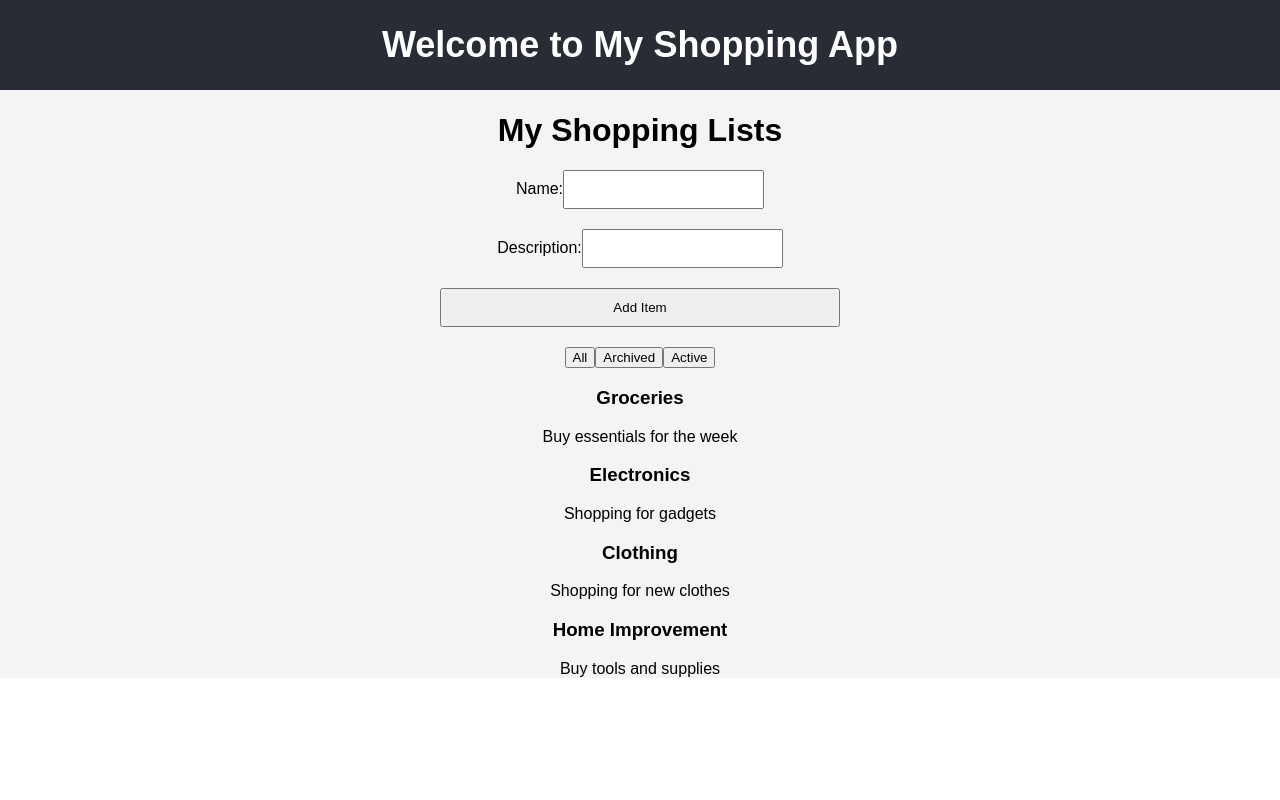
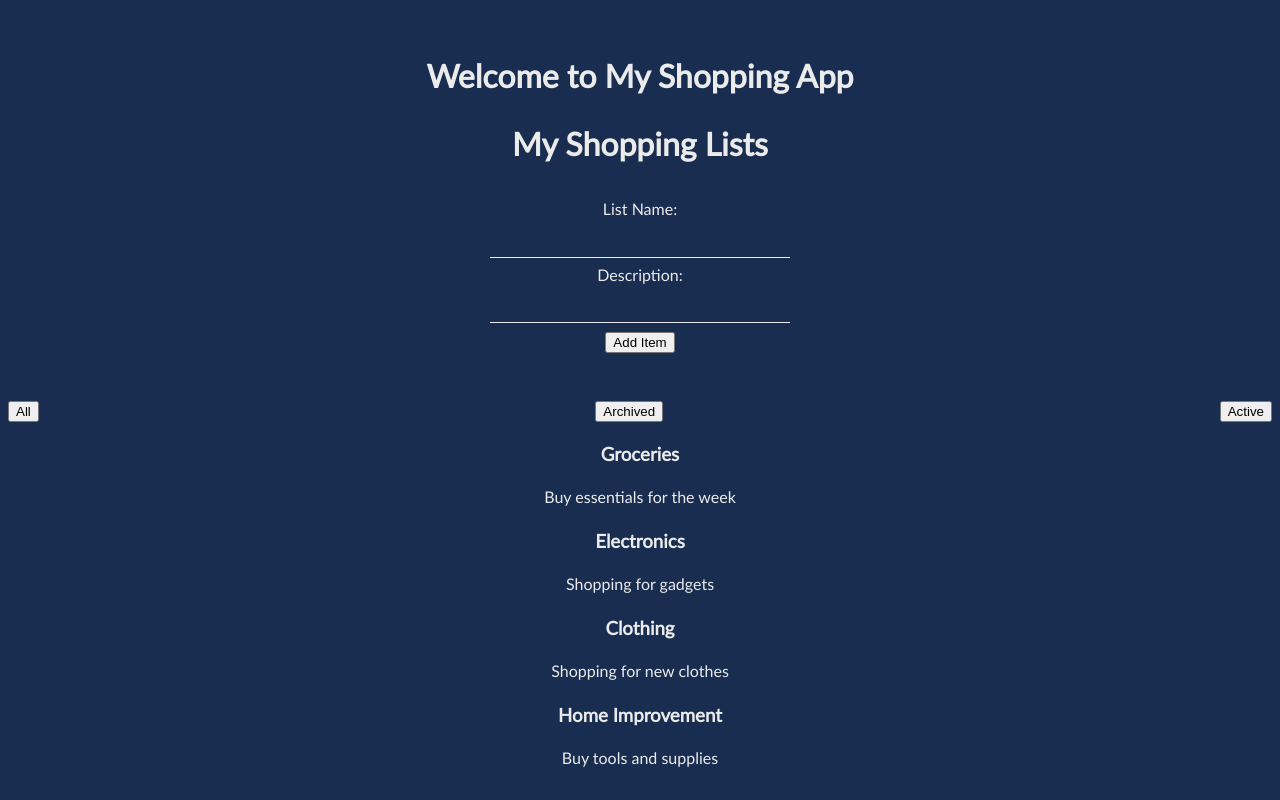
Before and after one commit to Martinb113/Shopping-list, a React (Create React App) app: page / in a window 1280 px wide. Built offline with nearby package versions, Linux system fonts and the light colour scheme; what miragejs would draw is missing.

Commit message:
ccs & not working list detaisl

```diff
--- a/src/components/AddShoppingListForm.jsx
+++ b/src/components/AddShoppingListForm.jsx
@@ -16,17 +16,17 @@ function AddShoppingListForm({ onAddList }) {
   };
 
   return (
-    <div className="add-list-form">
+    <div className="add-new">
       <form onSubmit={handleSubmit}>
         <label>
-          Name:
-          <input type="text" value={name} onChange={(e) => setName(e.target.value)} />
+          List Name:
+          <input className="ctrl" type="text" value={name} onChange={(e) => setName(e.target.value)} />
         </label>
         <label>
           Description:
-          <input type="text" value={description} onChange={(e) => setDescription(e.target.value)} />
+          <input className="ctrl" type="text" value={description} onChange={(e) => setDescription(e.target.value)} />
         </label>
-        <button type="submit">Add Item</button>
+        <button className="button" type="submit">Add Item</button>
       </form>
     </div>
   );
--- a/src/components/DeleteConfirmationDialog.jsx
+++ b/src/components/DeleteConfirmationDialog.jsx
@@ -1,5 +1,5 @@
 import React from 'react';
-import './deleteConfDialog.css';
+
 
 const DeleteConfirmationDialog = ({ isOpen, onCancel, onConfirm }) => {
   if (!isOpen) {
--- a/src/components/ShoppingList.jsx
+++ b/src/components/ShoppingList.jsx
@@ -3,7 +3,6 @@
 import React, { useState, useEffect } from 'react';
 import { Link } from 'react-router-dom';
 import DeleteConfirmationDialog from './DeleteConfirmationDialog';
-import './ShoppingList.css';
 import { deleteShoppingList, archiveShoppingList, fetchShoppingLists } from '../apiService';
 
 
--- a/src/components/deleteConfDialog.css
+++ /dev/null
@@ -1,18 +0,0 @@
-.delete-dialog-backdrop {
-    position: fixed;
-    top: 0;
-    left: 0;
-    width: 100%;
-    height: 100%;
-    background-color: rgba(0, 0, 0, 0.5); /* semi-transparent black backdrop */
-    display: flex;
-    justify-content: center;
-    align-items: center;
-  }
-
-  .delete-dialog {
-    background-color: white;
-    padding: 20px;
-    border-radius: 5px;
-    box-shadow: 0 5px 15px rgba(0, 0, 0, 0.3);
-  }
--- a/src/pages/ShoppingListsOverview.jsx
+++ b/src/pages/ShoppingListsOverview.jsx
@@ -12,6 +12,7 @@ const ShoppingListsOverview = () => {
   const [filterType, setFilterType] = useState('all');
   const [isLoading, setIsLoading] = useState(true);
   const [error, setError] = useState(null); // Define error state
+  const [selectedList, setSelectedList] = useState(null);
 
   useEffect(() => {
     const loadShoppingLists = async () => {
@@ -136,31 +137,40 @@ const ShoppingListsOverview = () => {
     return <div>No shopping lists found.</div>;
   }
 
-  const handleSelectList = (id) => {
-    // Logic to handle list selection, maybe to display ShoppingListDetail
+  //Add state to track the selected list
+    const handleSelectList = (listId) => {
+    const list = shoppingLists.find((l) => l.id === listId);
+    setSelectedList(list);
   };
+
 
   return (
     <div>
     <h1>My Shopping Lists</h1>
     <AddShoppingListForm onAddList={handleAddList} />
-    <div style={{ margin: '10px 0' }}>
+    <div className="buttons-container"  style={{ margin: '10px 0' }}>
       <button onClick={() => setFilterType('all')}>All</button>
       <button onClick={() => setFilterType('archived')}>Archived</button>
       <button onClick={() => setFilterType('active')}>Active</button>
     </div>
-    {filteredLists.map((list) => (
+
+    {selectedList ? (
+      <ShoppingListDetail shoppingList={selectedList} />
+    ) : (
+    filteredLists.map((list) => (
       <ShoppingListTile
         key={list.id}
         shoppingList={list}
         onSelect={handleSelectList}
       />
-    ))}
-    <DeleteConfirmationDialog
-      isOpen={isDeleteConfirmationOpen}
-      onCancel={() => setDeleteConfirmationOpen(false)}
-      onConfirm={handleConfirmDelete}
-    />
+      ))
+    )}
+
+      <DeleteConfirmationDialog
+        isOpen={isDeleteConfirmationOpen}
+        nCancel={() => setDeleteConfirmationOpen(false)}
+        onConfirm={handleConfirmDelete}
+      />
   </div>
   );
 };
--- a/src/styles/styles.css
+++ b/src/styles/styles.css
@@ -1,105 +1,359 @@
-/* src/styles/combined-styles.css */
-
-.App {
-  text-align: center;
-  font-family: 'Arial', sans-serif;
-  margin: 0;
-  padding: 0;
-  background-color: #f4f4f4;
+/* Styles from the first CSS file (Lato font and additional styles) */
+@font-face {
+  font-family: Lato;
+  font-style: normal;
+  font-weight: 300;
+  src: local('Lato Light'), local('Lato-Light'),
+    url(https://fonts.gstatic.com/s/lato/v14/S6u9w4BMUTPHh7USSwaPGQ3q5d0N7w.woff2)
+      format('woff2');
+  unicode-range: U+0100-024F, U+0259, U+1E00-1EFF, U+2020, U+20A0-20AB,
+    U+20AD-20CF, U+2113, U+2C60-2C7F, U+A720-A7FF;
+}
+@font-face {
+  font-family: Lato;
+  font-style: normal;
+  font-weight: 300;
+  src: local('Lato Light'), local('Lato-Light'),
+    url(https://fonts.gstatic.com/s/lato/v14/S6u9w4BMUTPHh7USSwiPGQ3q5d0.woff2)
+      format('woff2');
+  unicode-range: U+0000-00FF, U+0131, U+0152-0153, U+02BB-02BC, U+02C6, U+02DA,
+    U+02DC, U+2000-206F, U+2074, U+20AC, U+2122, U+2191, U+2193, U+2212, U+2215,
+    U+FEFF, U+FFFD;
+}
+@font-face {
+  font-family: Lato;
+  font-style: normal;
+  font-weight: 400;
+  src: local('Lato Regular'), local('Lato-Regular'),
+    url(https://fonts.gstatic.com/s/lato/v14/S6uyw4BMUTPHjxAwXiWtFCfQ7A.woff2)
+      format('woff2');
+  unicode-range: U+0100-024F, U+0259, U+1E00-1EFF, U+2020, U+20A0-20AB,
+    U+20AD-20CF, U+2113, U+2C60-2C7F, U+A720-A7FF;
+}
+@font-face {
+  font-family: Lato;
+  font-style: normal;
+  font-weight: 400;
+  src: local('Lato Regular'), local('Lato-Regular'),
+    url(https://fonts.gstatic.com/s/lato/v14/S6uyw4BMUTPHjx4wXiWtFCc.woff2)
+      format('woff2');
+  unicode-range: U+0000-00FF, U+0131, U+0152-0153, U+02BB-02BC, U+02C6, U+02DA,
+    U+02DC, U+2000-206F, U+2074, U+20AC, U+2122, U+2191, U+2193, U+2212, U+2215,
+    U+FEFF, U+FFFD;
 }
 
-.App-logo {
-  height: 40vmin;
-  pointer-events: none;
+/* Your existing styles */
+.delete-dialog-backdrop {
+position: fixed;
+top: 0;
+left: 0;
+width: 100%;
+height: 100%;
+background-color: rgba(0, 0, 0, 0.5);
+display: flex;
+justify-content: center;
+align-items: center;
 }
 
-@media (prefers-reduced-motion: no-preference) {
-  .App-logo {
-    animation: App-logo-spin infinite 20s linear;
+.delete-dialog {
+background-color: white;
+padding: 20px;
+border-radius: 5px;
+box-shadow: 0 5px 15px rgba(0, 0, 0, 0.3);
+}
+
+.shopping-list-tile {
+border: 1px solid #5f5b5b;
+padding: 10px;
+margin: 10px;
+border-radius: 8px;
+background-color: rgb(19, 181, 235);
+box-shadow: 0 4px 8px rgba(0, 0, 0, 0.1);
+transition: transform 0.2s ease-in-out;
+width: 400px;
+}
+
+.shopping-list-tile:hover {
+transform: scale(1.05);
+}
+
+.shopping-list-tile h3 {
+margin-bottom: 5px;
+}
+
+.shopping-list-tile p {
+color: #181717;
+}
+
+.buttons-container {
+display: flex;
+justify-content: space-between;
+}
+
+.view-button,
+.delete-button,
+.Done-Button {
+padding: 8px 15px;
+border: none;
+border-radius: 4px;
+cursor: pointer;
+}
+
+.view-button {
+background-color: #4caf50;
+color: #fff;
+}
+
+.delete-button {
+background-color: #f84141;
+color: #fff;
+}
+
+.Done-Button {
+background-color: #6163e2;
+color: #fff;
+}
+
+.buttons-container button:hover {
+opacity: 1;
+}
+
+/* Styles from the first CSS file (Lato font and additional styles) */
+
+html {
+  box-sizing: border-box;
+}
+
+*,
+*:after,
+*:before {
+  box-sizing: inherit;
+}
+
+::-moz-selection {
+  background-color: #000;
+  color: #fff;
+}
+
+::-o-selection {
+  background-color: #000;
+  color: #fff;
+}
+
+::selection {
+  background-color: #000;
+  color: #fff;
+}
+
+body {
+  color: #ebebeb;
+  background: #182d4f;
+  font-size: 100%;
+  font-family: Lato, 'Helvetica Neue', Helvetica, Arial, sans-serif;
+  font-weight: 400;
+  text-align: center;
+  margin: 0;
+  padding: 2em 0.5em;
+  height: 100vh;
+  line-height: 1.42857143;
+}
+
+a {
+  color: #ebebeb;
+  text-decoration: none;
+}
+
+img {
+  width: 100%;
+  max-width: 100%;
+  vertical-align: middle;
+}
+
+ul {
+  padding-left: 0;
+  list-style: none;
+  max-width: 22em;
+  margin: 0 auto;
+  display: grid;
+  grid-row-gap: 1.125em;
+}
+
+ul a,
+ul li {
+  display: inline-block;
+}
+
+.strong,
+strong {
+  color: #f9c029;
+  font-weight: 400;
+}
+
+li:nth-child(5n + 1) article {
+  background: #3b9ae1;
+}
+
+li:nth-child(5n + 2) article {
+  background: #f6be00;
+}
+
+li:nth-child(5n + 3) article {
+  background: #e64134;
+}
+
+li:nth-child(5n + 4) article {
+  background: #eb70b1;
+}
+
+li:nth-child(5n + 5) article {
+  background: #0f1a5f;
+}
+
+.dude {
+  display: grid;
+  grid-template-columns: 1fr 20fr 1fr;
+  justify-items: start;
+  align-items: center;
+}
+
+article {
+  color: #fff;
+  font-size: 0.875em;
+  font-weight: 700;
+  background: #9f3fa3;
+  border: 0.25em solid transparent;
+  border-radius: 0.5625em;
+  width: 100%;
+  padding: 0.625em 0.5em;
+  transition: 0.15s border-color ease-in-out, 0.15s opacity ease-in-out;
+}
+
+article strong {
+  color: #fff;
+  font-weight: 300;
+}
+
+article span {
+  font-weight: 400;
+  opacity: 0.75;
+  display: block;
+}
+
+.faded {
+  opacity: 0.35;
+}
+
+.gold {
+  border-color: #ff0;
+}
+
+.preview {
+  font-weight: 300;
+  font-size: 0.8125em;
+  opacity: 0.5;
+}
+
+.ctrl {
+  color: #fff;
+  font-size: 0.75em;
+  font-weight: 700;
+  font-family: inherit;
+  cursor: pointer;
+  text-decoration: none;
+  width: 4.25em;
+  padding: 0.75em 1.5em 0.75em 0;
+  text-align: right;
+}
+
+input.ctrl {
+  border: none;
+  background-color: transparent;
+  padding-left: 1.5em;
+  padding-right: 0;
+  text-align: left;
+}
+
+.add-new {
+  max-width: 18.75em;
+  margin: 2em auto 3em;
+}
+
+.add-new input {
+  color: #fff;
+  font-size: 0.875em;
+  background: 0 0;
+  border: none;
+  border-bottom: 0.125em solid rgba(255, 255, 255, 0.9);
+  display: block;
+  margin: 0 auto 0.5em;
+  text-align: center;
+}
+
+.add-new input:focus {
+  outline: 0;
+}
+
+.add-new input:first-child {
+  font-weight: 700;
+  max-width: 100%;
+}
+
+.add-new input:last-child {
+  font-size: 0.8125em;
+  width: 100%;
+}
+
+@media (max-width: 480px) {
+  article {
+    font-size: 0.75em;
   }
 }
 
-.App-header {
-  background-color: #282c34;
-  min-height: 10vh;
-  max-height: 20vh;
-  display: flex;
-  flex-direction: column;
-  align-items: center;
-  justify-content: center;
-  font-size: calc(2px + 2vmin);
-  color: white;
+.dude-enter-active,
+.dude-leave-active {
+  transition: all 0.2s;
 }
 
-.App-link {
-  color: #61dafb;
+.dude-enter,
+.dude-leave-to {
+  opacity: 0;
+  transform: scale(0.75);
 }
 
-@keyframes App-logo-spin {
-  from {
-    transform: rotate(0deg);
-  }
-  to {
-    transform: rotate(360deg);
-  }
+/* src/pages/ShoppingListsOverview.css */
+
+.shopping-list-tiles {
+  display: flex;
+  flex-wrap: wrap;
 }
 
-
-.container {
-  max-width: 1200px;
-  margin: 20px auto;
-  display: flex;
-  justify-content: space-between;
-  align-items: flex-start;
+.shopping-list-tile {
+  border: 1px solid #ddd;
+  padding: 10px;
+  margin: 10px;
+  border-radius: 8px;
+  background-color: #f9f9f9;
+  width: 200px; /* Set a width for each tile */
 }
 
-.shopping-lists-container {
-  background-color: #fff;
-  border-radius: 5px;
-  box-shadow: 0 2px 4px rgba(0, 0, 0, 0.1);
-  padding: 20px;
-  margin-top: 20px;
+.shopping-list-tile h3 {
+  margin-bottom: 5px;
 }
 
-.shopping-list {
-  display: grid;
-  grid-template-columns: repeat(auto-fill, minmax(300px, 1fr));
-  gap: 20px;
+.shopping-list-tile p {
+  color: #666;
 }
 
-.shopping-list-item {
-  background-color: #fff;
-  border-radius: 5px;
-  box-shadow: 0 2px 4px rgba(0, 0, 0, 0.1);
-  padding: 20px;
-  transition: transform 0.3s ease-in-out;
+.shopping-list-tile button {
+  margin-top: 10px;
+  padding: 5px 10px;
+  background-color: #e74c3c; /* Red color for delete button */
+  color: #fff;
+  border: none;
+  border-radius: 4px;
+  cursor: pointer;
 }
 
-.shopping-list-item:hover {
-  transform: scale(1.20);
+.shopping-list-tile button:hover {
+  background-color: #c0392b; /* Darker red on hover */
 }
-
-.add-list-form {
-  margin-top: 20px;
-}
-
-.add-list-form form {
-  display: flex;
-  flex-direction: column;
-  max-width: 400px;
-  margin: 0 auto;
-}
-
-.add-list-form label {
-  margin-bottom: 10px;
-}
-
-.add-list-form input,
-.add-list-form button {
-  padding: 10px;
-  margin-bottom: 10px;
-}
-
-.delete-confirmation-dialog {
-  text-align: center;
-}
```
Also changed, not shown: src/components/ShoppingList.css (deleted, +0 -57 lines).
